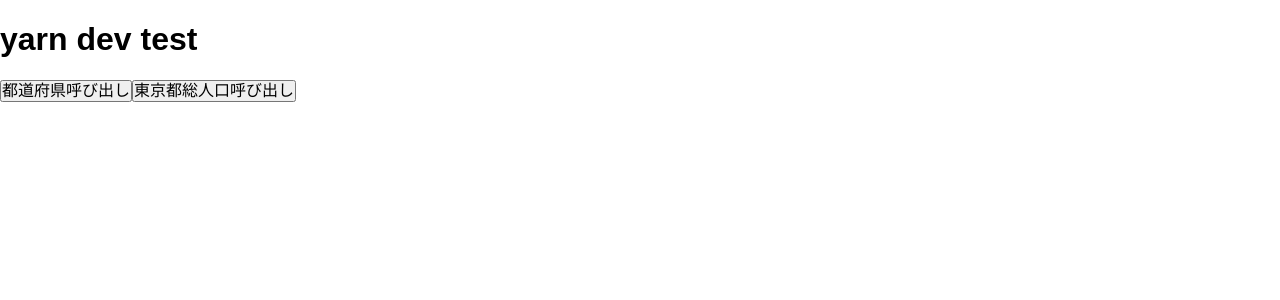
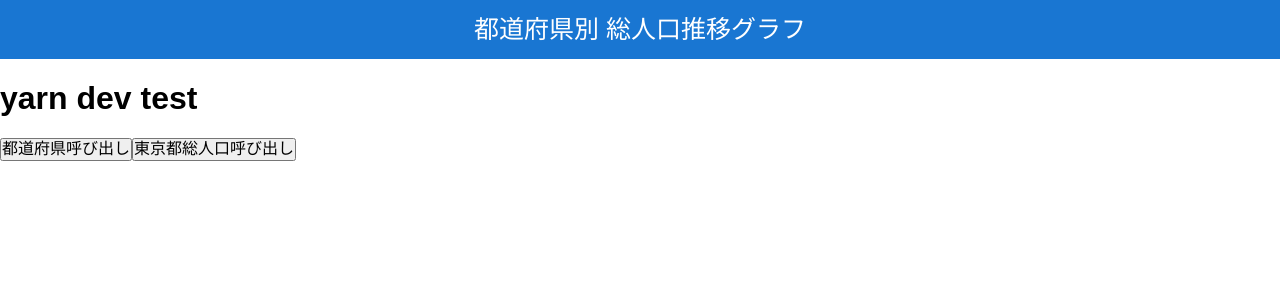
Before and after one commit to PepeikeDeteron/PopulationTrend, a Next.js app: page / in a window 1280 px wide. Shown: the top 300 px of the page. Built offline with nearby package versions, Linux system fonts and the light colour scheme.

Commit message:
ヘッダーを追加

```diff
--- /dev/null
+++ b/src/components/Header/index.tsx
@@ -0,0 +1,35 @@
+import React from 'react'
+import styled from 'styled-components'
+
+type Props = {
+  className?: string
+}
+
+const Component: React.VFC<Props> = (props) => {
+  const { className } = props
+
+  return (
+    <>
+      <header className={className}>
+        <p className="title">都道府県別 総人口推移グラフ</p>
+      </header>
+    </>
+  )
+}
+
+const StyledComponent = styled(Component)`
+  background-color: #1976d2;
+
+  .title {
+    padding: 1.5rem;
+    color: white;
+    font-size: 2.5rem;
+    text-align: center;
+  }
+`
+
+const Container: React.VFC<Props> = (props) => {
+  return <StyledComponent {...props} />
+}
+
+export default React.memo(Container)
--- a/src/pages/index.tsx
+++ b/src/pages/index.tsx
@@ -2,6 +2,7 @@ import React from 'react'
 import Head from 'next/head'
 import { getPopulation } from './api/getPopulation'
 import { getPrefectures } from './api/getPrefectures'
+import Header from '@/components/Header'
 
 const Home: React.VFC = () => {
   return (
@@ -11,6 +12,7 @@ const Home: React.VFC = () => {
         <link rel="icon" href="/favicon.ico" />
       </Head>
       <div>
+        <Header />
         <h1>yarn dev test</h1>
         <button onClick={() => getPrefectures()}>都道府県呼び出し</button>
         <button onClick={() => getPopulation(13)}>東京都総人口呼び出し</button>
```
Also changed, not shown: src/components/Button/index.tsx (deleted, +0 -22 lines), 2 other files (tests, documents, lock files or other folders).
